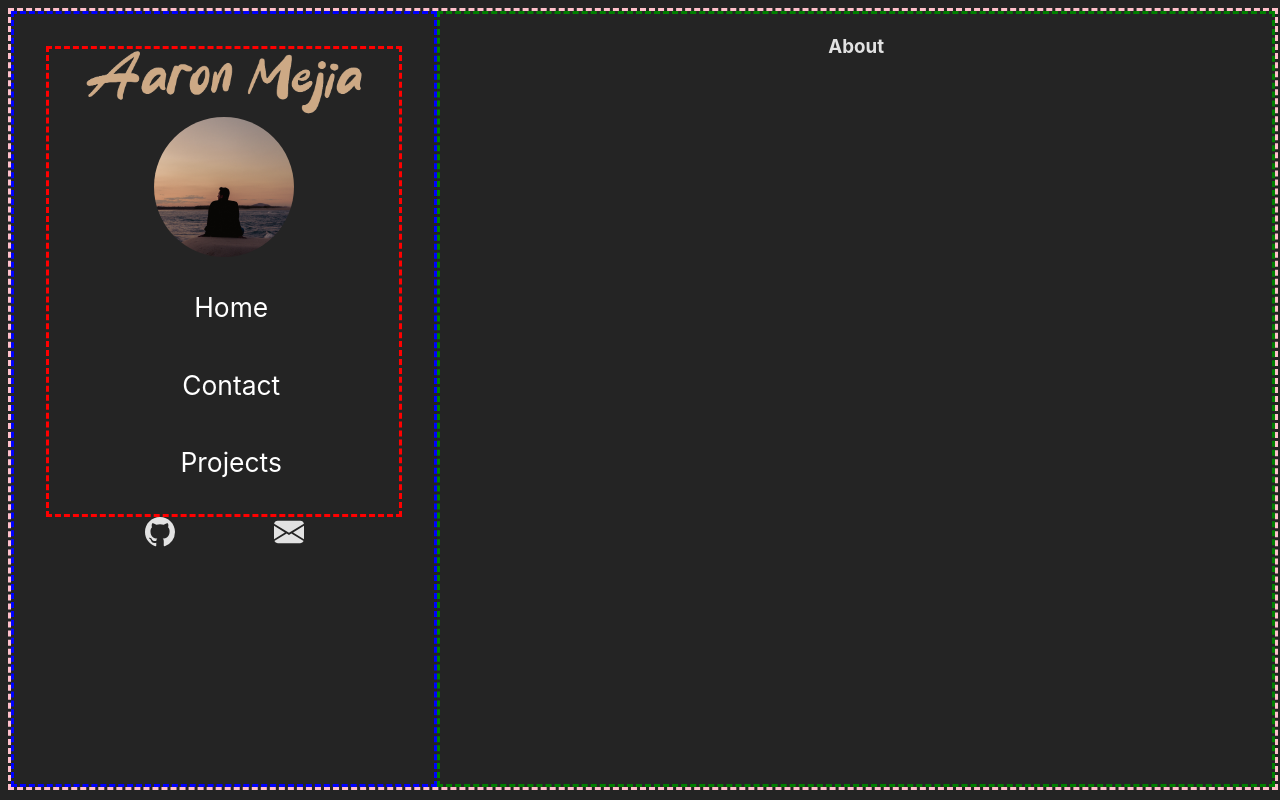
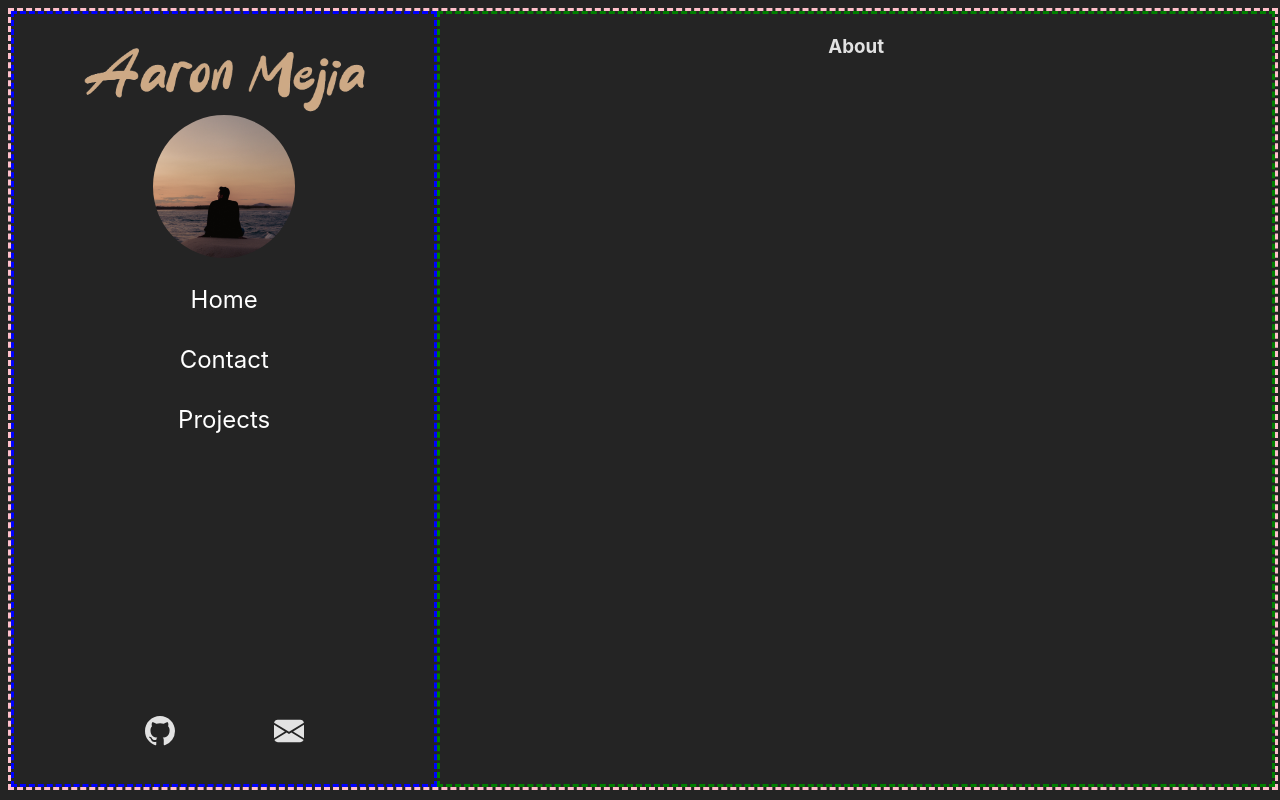
Before and after one commit to mejia-dev/mejia.dev, a React (Vite) app: page / in a window 1280 px wide. Built offline with nearby package versions, Linux system fonts and the light colour scheme.

Commit message:
Add initial header stylings

```diff
--- a/src/App.css
+++ b/src/App.css
@@ -27,9 +27,8 @@
   color: #CDA985;
   display: flex;
   flex-direction: column;
-  /* width: 40%; */
-  border-style: dashed;
-  border-color: red;
+  /* border-style: dashed;
+  border-color: red; */
 }
 
 #navBarHamburger {
@@ -57,14 +56,12 @@
 
 .navBarButton {
   cursor: pointer;
-  padding: 2%;
   width: 100%;
-  border: thick;
-  border-radius: 10px;
   text-align: center;
   color: white;
-  font-size: 165%;
+  font-size: 150%;
   background-color: unset;
+
 }
 
 .navBarButton:hover {
@@ -87,6 +84,21 @@
 .navBarExternalLinksButton:hover {
   cursor: pointer;
   color: #CDA985;
+}
+
+#navBarExternalLinksHolder {
+  /* border-style: dashed;
+  border-color: red; */
+}
+
+#headerItems {
+  display: flex;
+  flex-direction: column;
+  justify-content: space-between;
+  /* gap: 30vh; */
+  /* border-style: dashed;
+  border-color: purple; */
+  height: 100%;
 }
 
 @media screen and (max-width: 1024px) {
@@ -162,4 +174,8 @@
     height: 100vh;
     overflow-y: unset;
   }
+
+  #navBarExternalLinksHolder {
+    display: none;
+  }
 }
```
